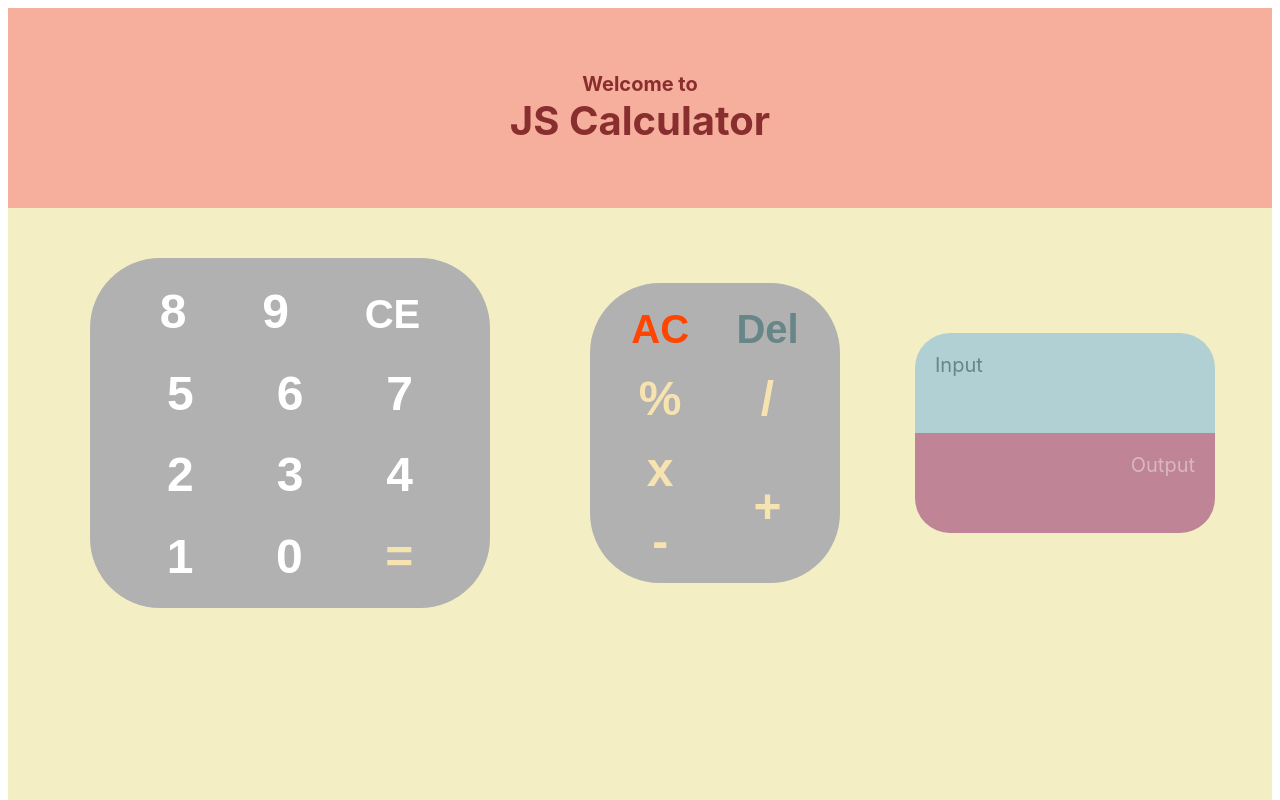
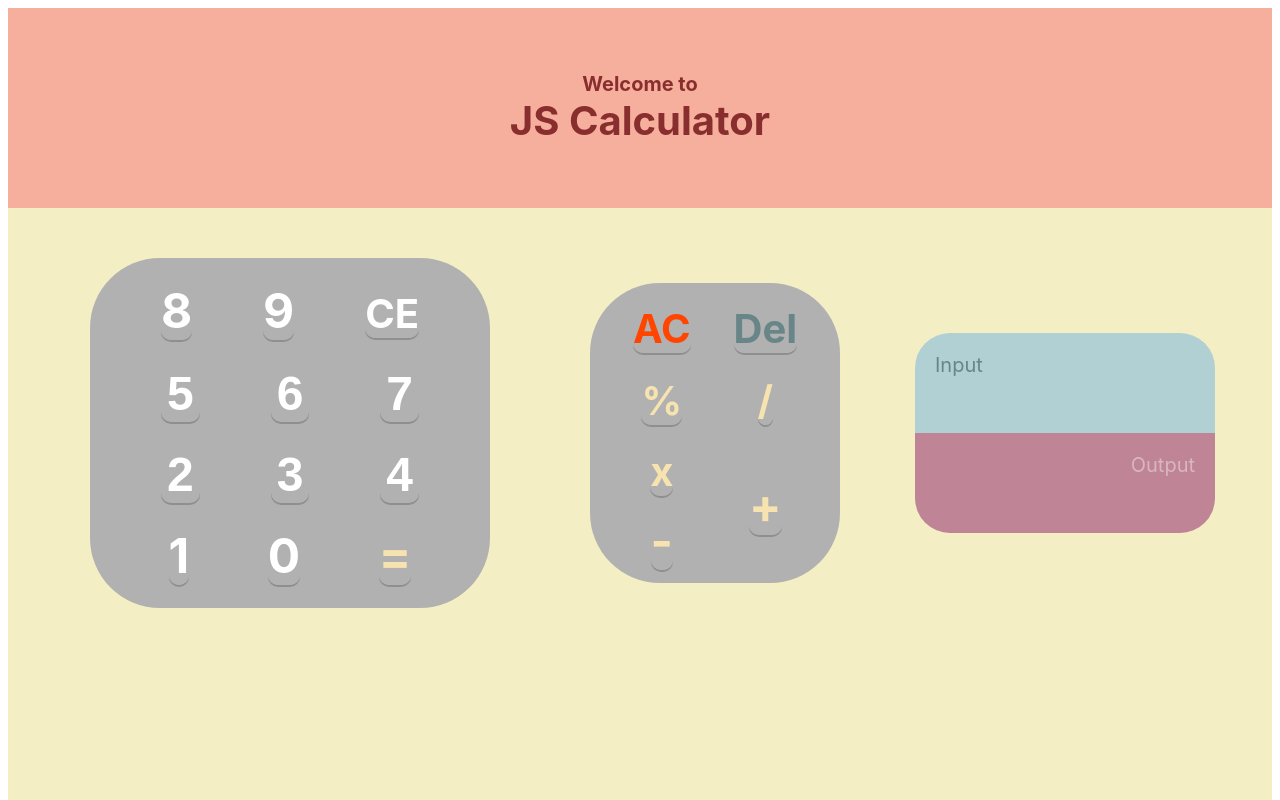
Before and after one commit to waleedspixlz/Calculator-App, a plain HTML site: page index.html in a window 1280 px wide. Shown: the top 800 px of the page. Drawn offline with Linux system fonts and the light colour scheme.

Commit message:
button tags replaced with span - stylized buttons

```diff
--- a/index.html
+++ b/index.html
@@ -16,9 +16,9 @@
             <div class="numbers-container">
                 <ul class="numpad-list" style="list-style-type: none;">
                     <div class="row" style="color: white; font-weight: bold;">
-                            <li><button class="button">8</button></li>
-                            <li><button class="button">9</button></li>
-                            <li><button class="button" style="font-size: 40px;">CE</button></li>
+                            <li><span class="button">8</span></li>
+                            <li><span class="button">9</span></li>
+                            <li><span class="button" style="font-size: 40px;">CE</span></li>
                     </div>
                     <div class="row" style="color: white; font-weight: bold;">
                             <li><button class="button">5</button></li>
@@ -31,25 +31,25 @@
                             <li><button class="button">4</button></li>
                     </div>
                     <div class="row" style="color: white; font-weight: bold;">
-                            <li><button class="button">1</button></li>
-                            <li><button class="button">0</button></li>
-                            <li><button class="button" style="color: #F7E3B0">=</button></li>
+                            <li><span class="button">1</span></li>
+                            <li><span class="button">0</span></li>
+                            <li><span class="button" style="color: #F7E3B0">=</span></li>
                     </div>
                 </ul>
             </div>
             <div class="functions-container">
                 <ul class="function-list" style="list-style-type: none;">
                     <div class="column" style="color: white; font-weight: bold;">
-                        <li><button class="button" style="color:orangered; font-size: 40px;">AC</button></li>
-                        <li><button class="button" style="color: #F7E3B0">%</button></li>
-                        <li><button class="button" style="color: #F7E3B0">x</button></li>
-                        <li><button class="button" style="color: #F7E3B0">-</button></li>
+                        <li><span class="button" style="color:orangered; font-size: 40px;">AC</span></li>
+                        <li><span class="button" style="color: #F7E3B0; font-size: 40px;">%</span></li>
+                        <li><span class="button" style="color: #F7E3B0; font-size: 40px;">x</span></li>
+                        <li><span class="button" style="color: #F7E3B0">-</span></li>
                     </div>
                     <div class="column" style="color: white; font-weight: bold;">
-                        <li><button class="button" style="color: #688588; font-size: 40px;">Del</button></li>
-                        <li><button class="button" style="color: #F7E3B0">/</button></li>
+                        <li><span class="button" style="color: #688588; font-size: 40px;">Del</span></li>
+                        <li><span class="button" style="color: #F7E3B0; font-size: 40px;">/</span></li>
                         <div class="plus-container">
-                            <li><button class="button" style="color: #F7E3B0">+</button></li>
+                            <li><span class="button" style="color: #F7E3B0">+</span></li>
                         </div>
                     </div>
                 </ul>
--- a/styles.css
+++ b/styles.css
@@ -46,6 +46,14 @@ header{
     background-color: #B1B1B1;
     font-size: 48px;
     border: 0;
+    transition-duration: 0.4s;
+    cursor: pointer;
+    border-radius: 10px;
+    box-shadow: 0 2px #66666673;
+
+}
+.button:hover{
+    background-color: #929292;
 }
 .num-and-functions-container{
     display: flex;
```
